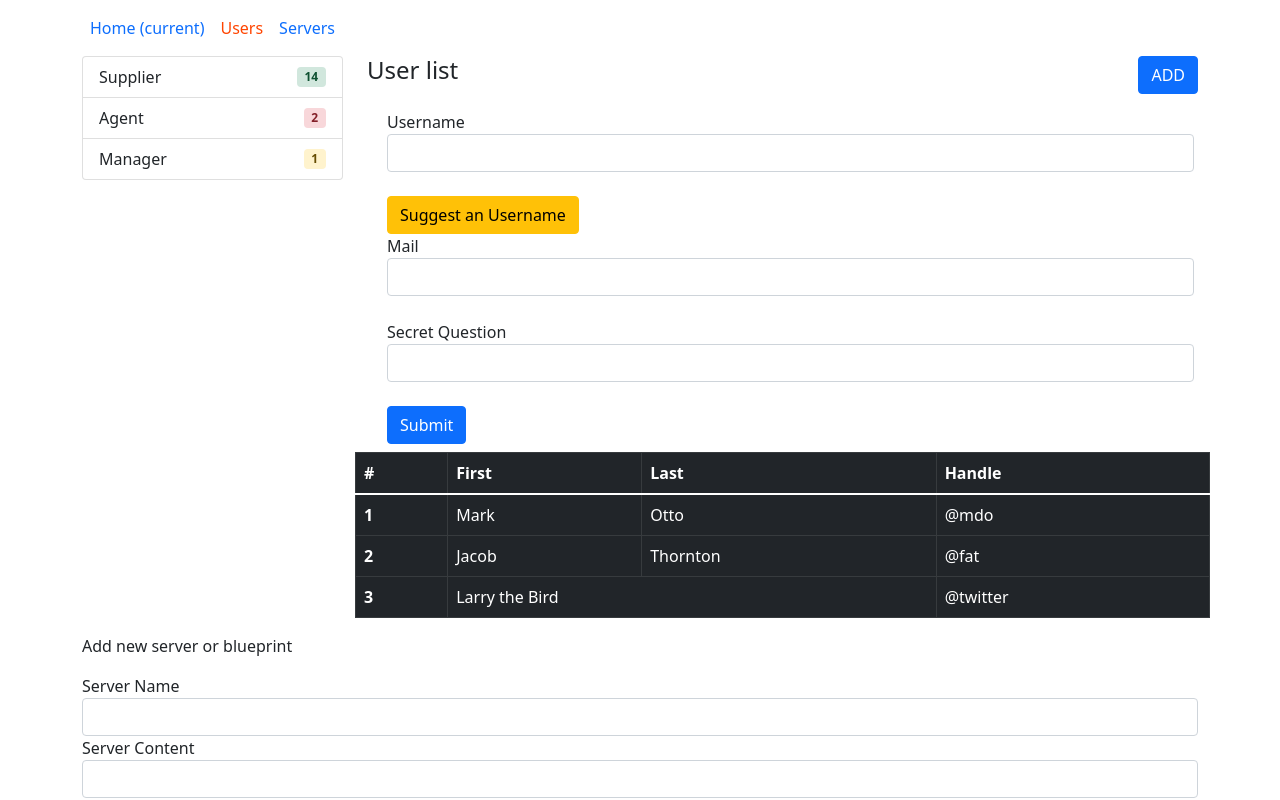
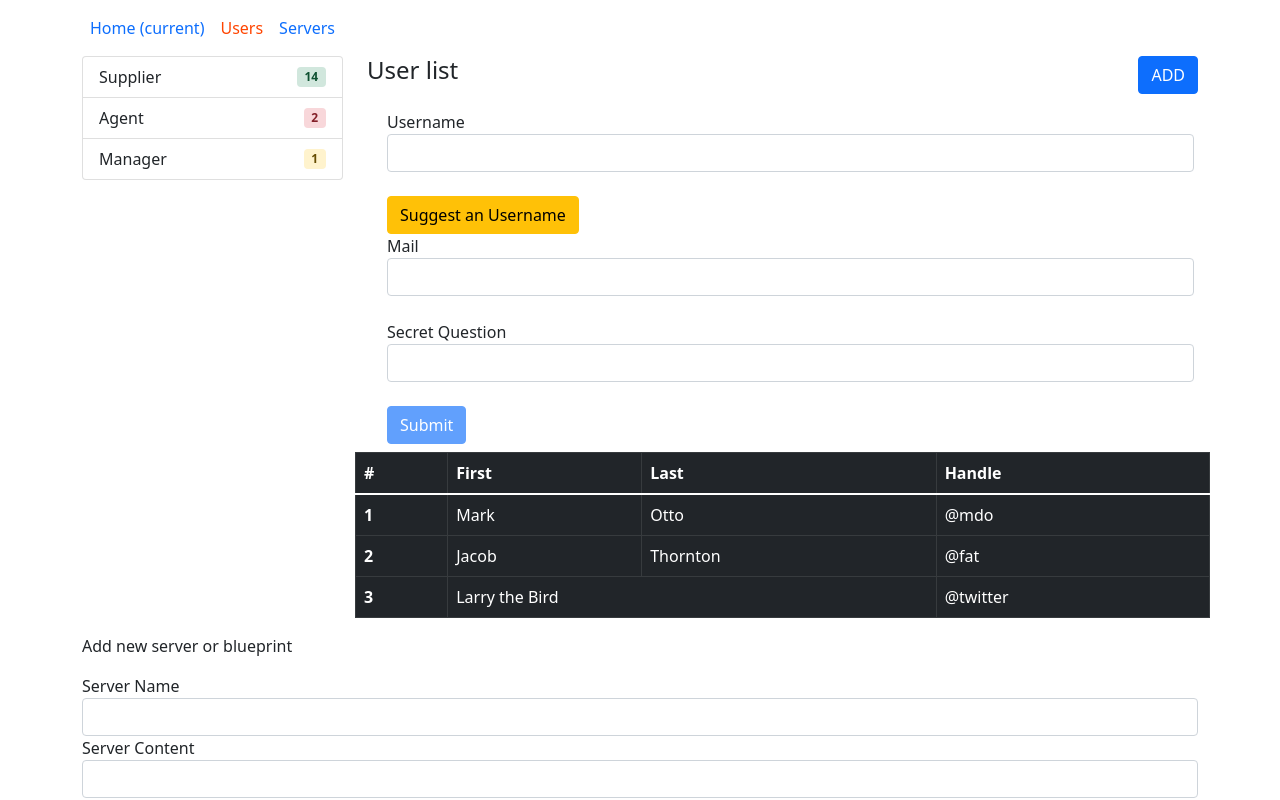
Before and after one commit to toshunigam/angular-learning, an Angular app in the folder angylearning/: page /users in a window 1280 px wide. Shown: the top 800 px of the page. Built offline with nearby package versions, Linux system fonts and the light colour scheme.

Commit message:
working into form validation

```diff
--- a/angylearning/src/app/users/user/user.component.css
+++ b/angylearning/src/app/users/user/user.component.css
@@ -0,0 +1,3 @@
+input.ng-invalid.ng-touched{
+    border:1px solid red;
+}
--- a/angylearning/src/app/users/user/user.component.html
+++ b/angylearning/src/app/users/user/user.component.html
@@ -6,14 +6,14 @@
         <div id="user-data">
           <div class="form-group">
             <label for="username">Username</label>
-            <input type="text" id="username" class="form-control" ngModel name="username" />
+            <input type="text" id="username" class="form-control" ngModel name="username" required />
           </div>
           <br />
           <button type="button" class="btn btn-warning">Suggest an Username</button>
           <br />
           <div class="form-group">
             <label for="email">Mail</label>
-            <input type="email" id="email" class="form-control" ngModel name="email" />
+            <input type="email" id="email" class="form-control" ngModel name="email" required email />
           </div>
         </div>
         <br />
@@ -25,7 +25,7 @@
           </select>
         </div>
         <br />
-        <button class="btn btn-primary" type="submit">Submit</button>
+        <button class="btn btn-primary" type="submit" [disabled]="!f.valid">Submit</button>
       </form>
     </div>
 
```
